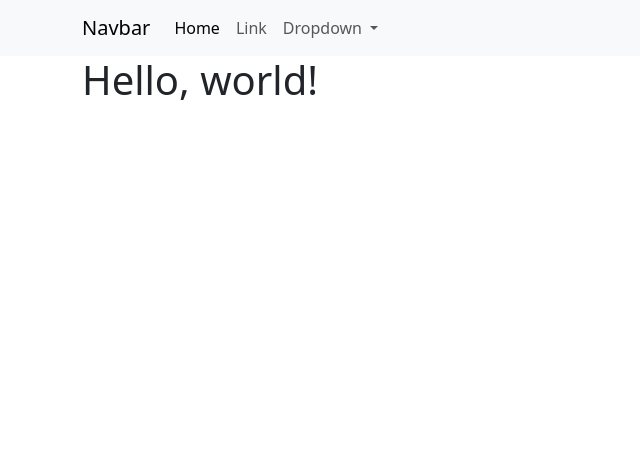
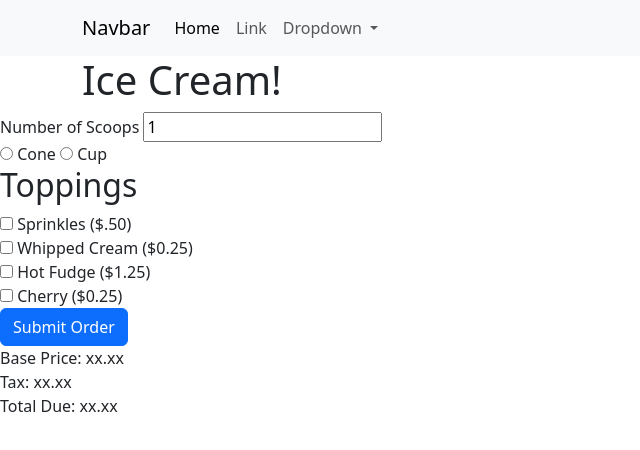
Before and after one commit to Dmoncrief/IceCream, a plain HTML site: page index.html in a window 1280 px wide. Shown: the whole page, without its empty margins (0-640 px from the left). Drawn offline with nearby package versions, Linux system fonts and the light colour scheme.

Commit message:
Created form

```diff
--- a/index.html
+++ b/index.html
@@ -52,11 +52,63 @@
            <div class="row">
 
            </div>
-            <h1>Hello, world!</h1>
+            <h1>Ice Cream!</h1>
          </div>
 
-         <div class="row">
+
+           <div class="row">
             <div class="col">
+              <label>Number of Scoops</label>
+              <input id="inputNumOfDays" type= "number" value="1">
+
+
+            <div>
+              <input id="inputCone" type="radio"> <label>Cone</label>
+
+
+              <input id="inputCup" type="radio"> <label>Cup</label>
+            </div>
+
+            <div class="row">
+              <div class="col">
+                <h2>Toppings</h2>
+                <input id="inputSprinkles" type="Checkbox"> <label>Sprinkles ($.50)</label>
+
+                <div class="row">
+                  <div class="col">
+                    <input id="inputWhippedCream" type="Checkbox"> <label>Whipped Cream ($0.25)</label>
+                    <div class="row">
+                      <div class="col">
+                        <input id="inputHotFudge" type="Checkbox"> <label>Hot Fudge ($1.25)</label>
+
+
+                    <div class="row">
+                      <div class="col">
+                        <input id="inputCherry" type="Checkbox"> <label>Cherry ($0.25)</label>
+
+
+                        <div class="row">
+                          <div class="col">
+                            <button id="submitOrder" class="btn btn-primary" type="button">Submit Order</button>
+                          </div>
+                        </div>
+
+                        <div class="row">
+                          <div class="col">
+                            <div>
+                            <label>Base Price: </label>
+                            <span id="outputBasePrice" >xx.xx</span>
+                          </div>
+                          <div class="col">
+                            <label>Tax: </label>
+                            <span id="outputTax" >xx.xx</span>
+                          </div>
+                          <div class="col">
+                            <label>Total Due: </label>
+                            <span id="outputTotalDue" >xx.xx</span>
+                          </div>
+
+
 
             </div>
        </div>
--- a/scripts/site.js
+++ b/scripts/site.js
@@ -0,0 +1 @@
+"use strict"
```
